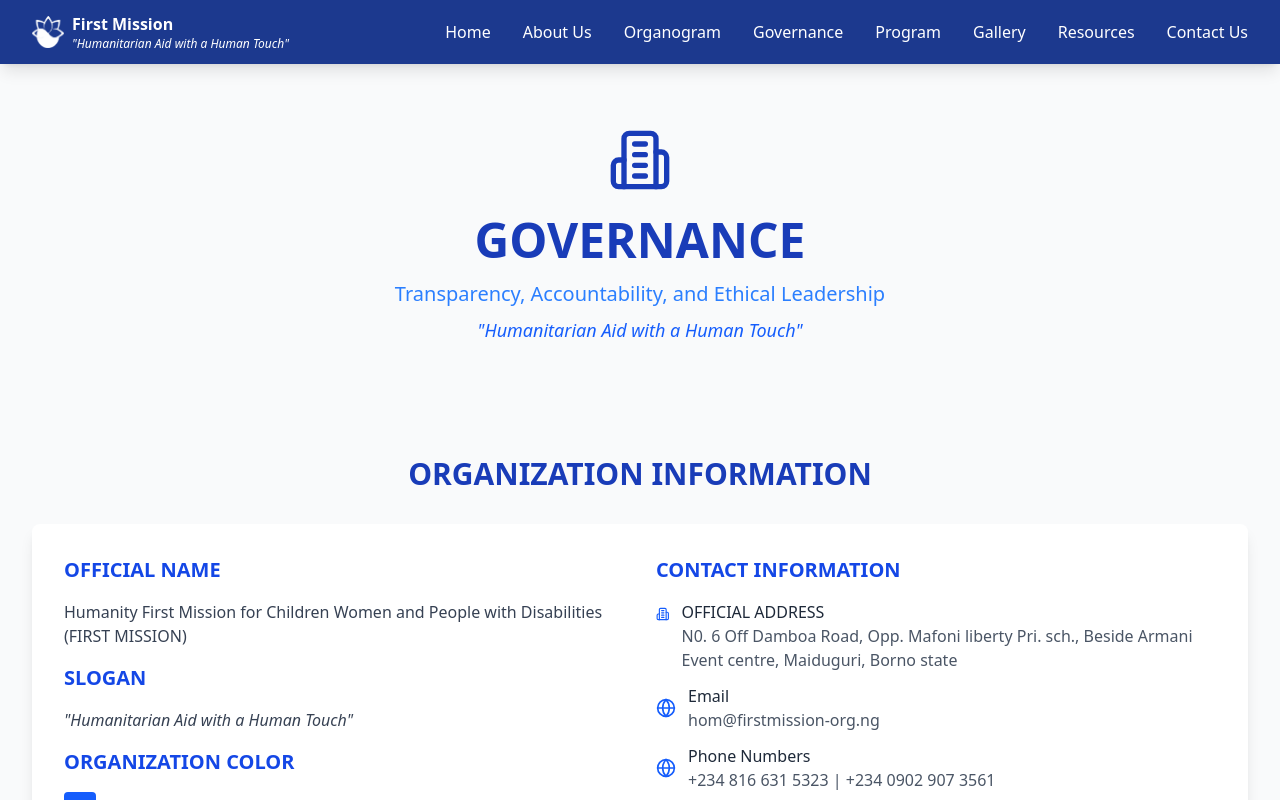
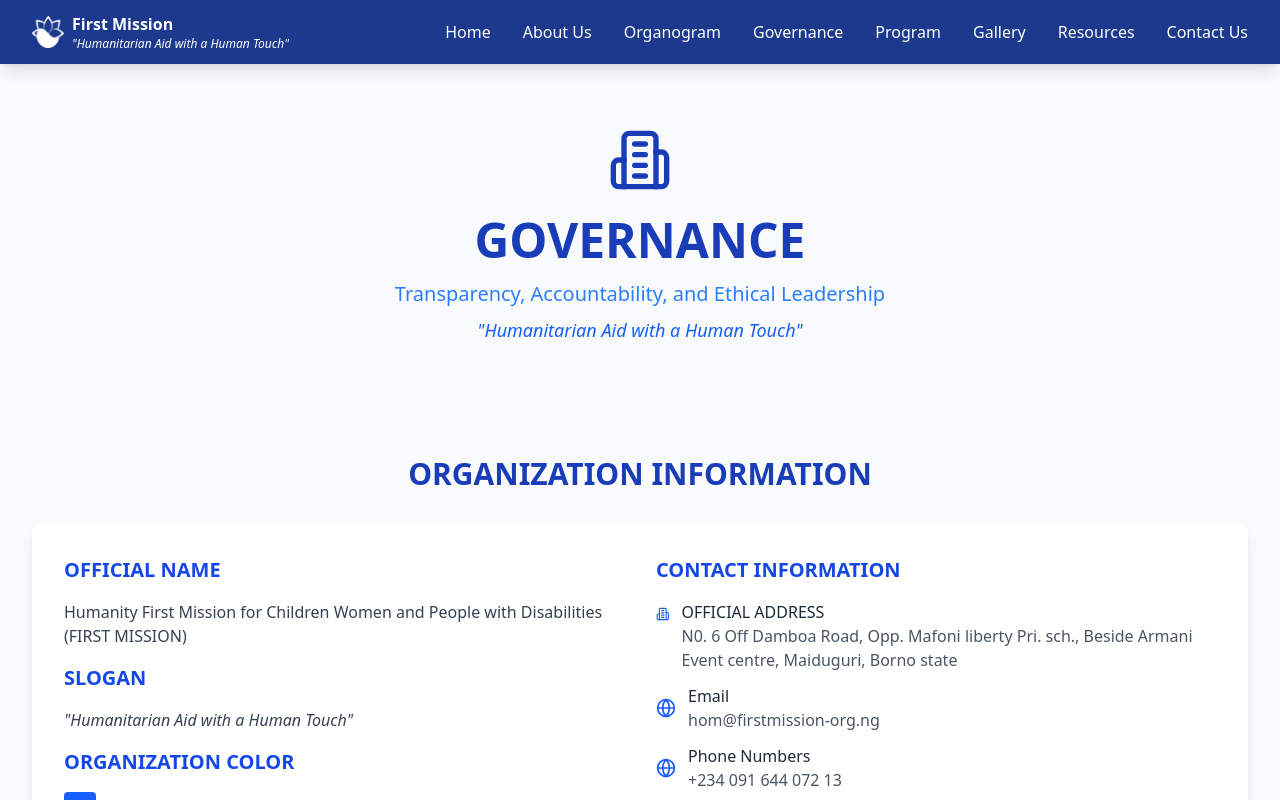
Before and after one commit to aondofe014704/First-Mission-Humanitarian-Aid-with-A-Human-Touch-Frontend, a React (Vite) app: page /governance in a window 1280 px wide. Shown: the top 800 px of the page. Built offline with nearby package versions, Linux system fonts and the light colour scheme.

Commit message:
Added contact number

```diff
--- a/src/pages/Governance.tsx
+++ b/src/pages/Governance.tsx
@@ -97,7 +97,7 @@
                                         <Globe className="h-5 w-5 text-blue-600 mr-3" />
                                         <div>
                                             <p className="font-medium text-gray-800">Phone Numbers</p>
-                                            <p className="text-gray-600">+234 816 631 5323 | +234 0902 907 3561</p>
+                                            <p className="text-gray-600">+234 091 644 072 13</p>
                                         </div>
                                     </div>
                                 </div>
```
